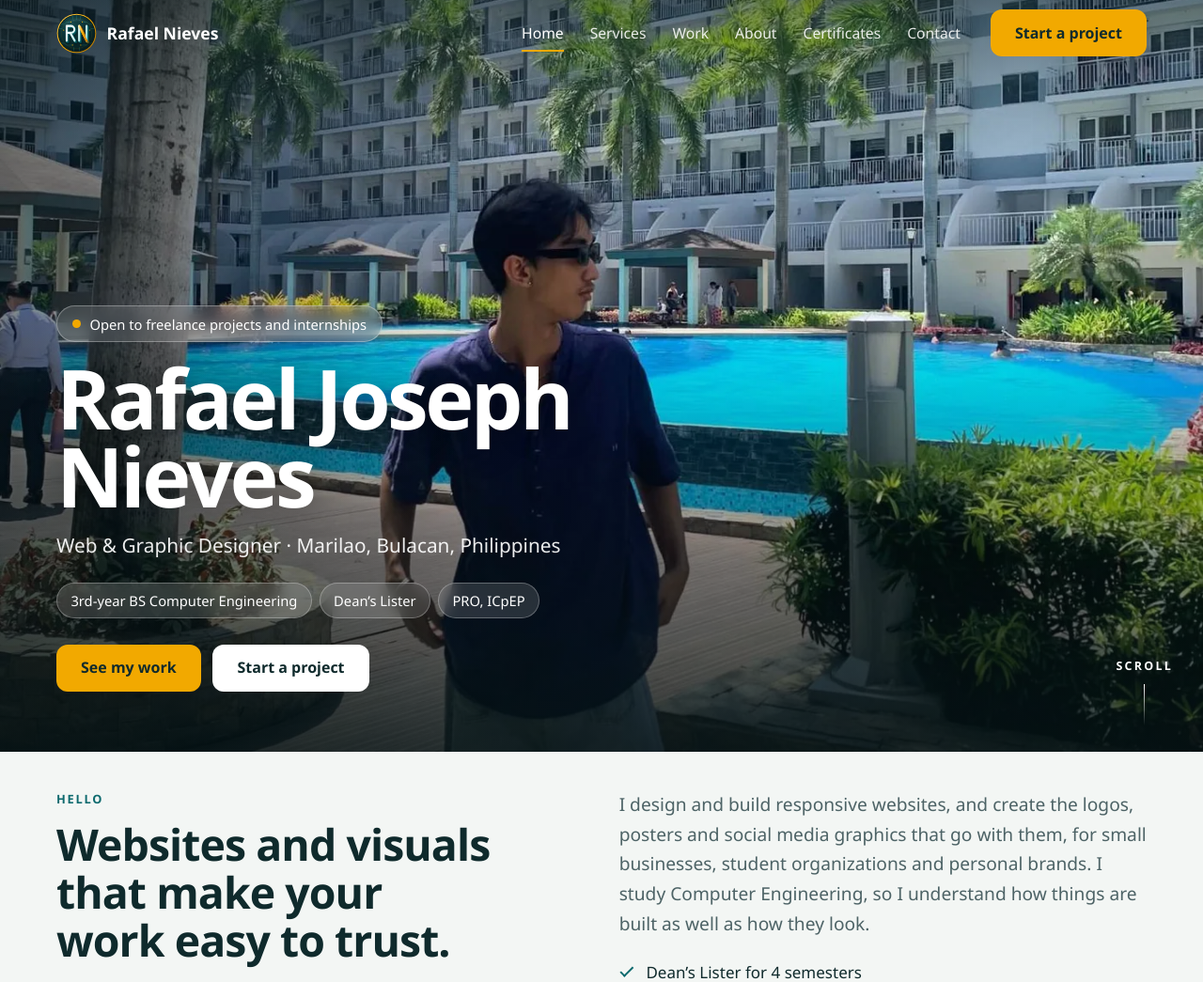
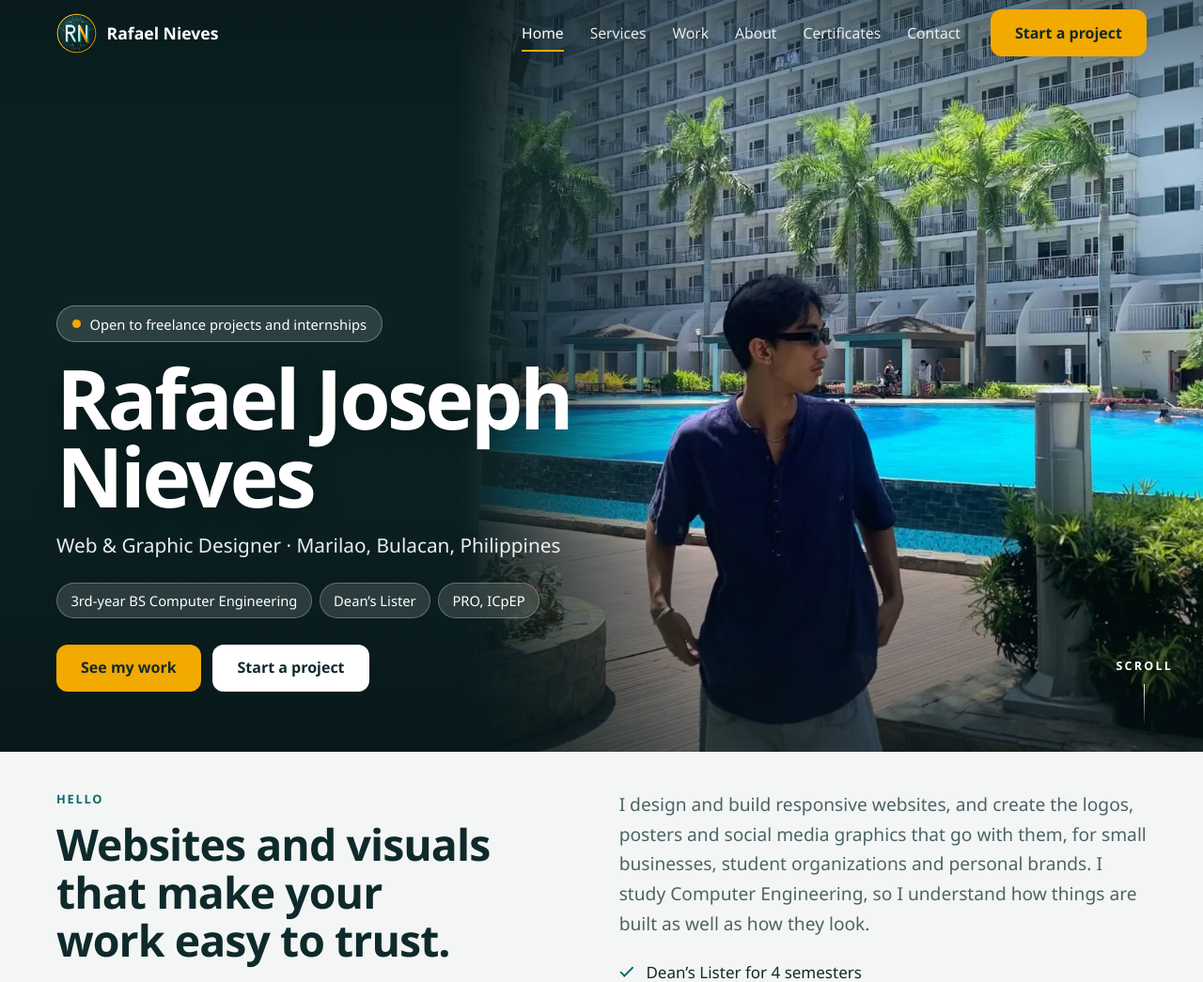
Before and after one commit to seveii/FLOAT-PORTFOLIO, a PHP site: page / in a window 1280 px wide. Shown: the top 1045 px of the page at 94% size. Run offline with PHP 8.4, Linux system fonts and the light colour scheme.

Commit message:
Show the home cover photo on the right at real size so it stays sharp and clear of the text
Co-Authored-By: Claude Sonnet 5.5 <noreply@anthropic.com>

```diff
--- a/assets/css/style.css
+++ b/assets/css/style.css
@@ -230,6 +230,20 @@ a:hover { color: var(--teal-dark); }
     linear-gradient(to top,   rgba(5, 18, 20, 0.84) 0%, rgba(5, 18, 20, 0.4) 30%, rgba(5, 18, 20, 0) 58%),
     linear-gradient(to right, rgba(5, 18, 20, 0.5) 0%, rgba(5, 18, 20, 0) 42%),
     linear-gradient(to bottom, rgba(5, 18, 20, 0.5) 0%, rgba(5, 18, 20, 0) 20%);
+}
+/* Wide screens: the photo sits on the right at about its real size (so it stays sharp) and
+   fades into the dark background, which leaves the left side clear for the text. */
+@media (min-width: 1000px) {
+  .cover-photo {
+    inset: 0 0 0 auto; width: 62%; object-position: 50% 100%;
+    -webkit-mask-image: linear-gradient(to right, transparent 0%, #000 32%);
+            mask-image: linear-gradient(to right, transparent 0%, #000 32%);
+  }
+  .cover-shade {
+    background:
+      linear-gradient(to top,    rgba(5, 18, 20, 0.6) 0%, rgba(5, 18, 20, 0) 40%),
+      linear-gradient(to bottom, rgba(5, 18, 20, 0.45) 0%, rgba(5, 18, 20, 0) 20%);
+  }
 }
 .cover-content { padding-block: 7rem clamp(3.5rem, 8vh, 5rem); }
 .cover h1 {
```
